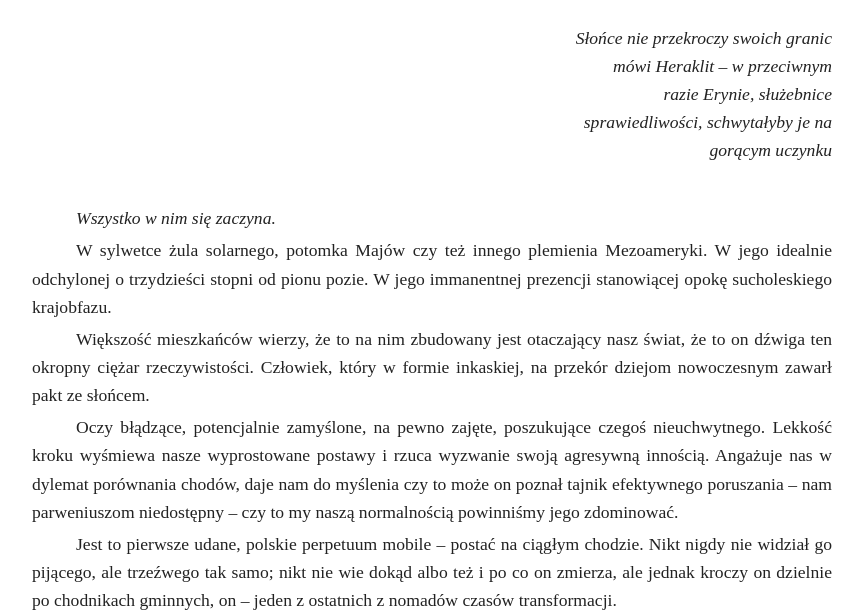
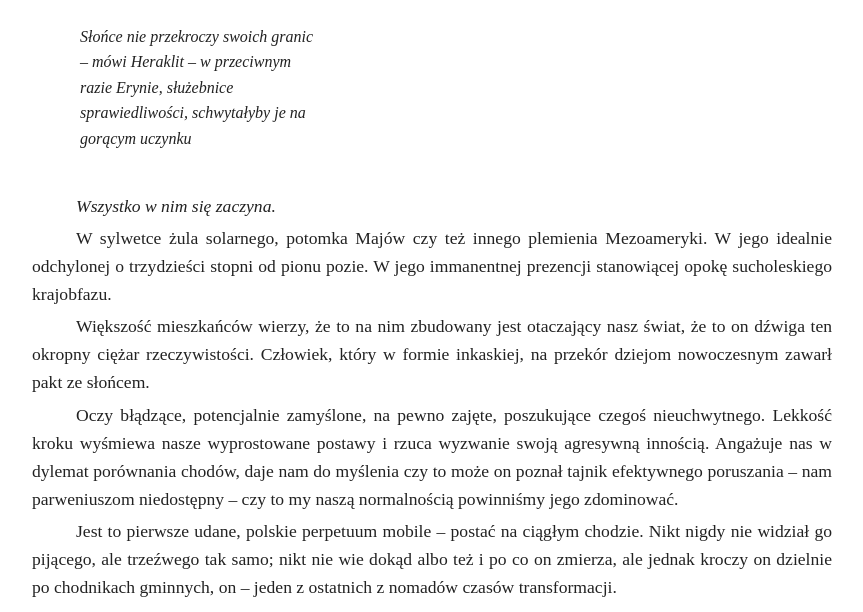
Before and after one commit to ziele14/stronka, a plain HTML site: page story1.html in a window 1280 px wide. Shown: the part 174-786 px from the top of the page, without its empty margins (208-1071 px from the left). Drawn offline with Linux system fonts and the light colour scheme.

```diff
--- a/story1.html
+++ b/story1.html
@@ -52,13 +52,15 @@
 
     /* Style for the right-aligned quote */
     .story-content .quote {
-      text-align: right;
+      /* text-align: right; --- Removed this */
+      text-align: left; /* Aligns text to the left within the new block */
       margin-bottom: 2.5rem; /* Space after quote */
-      /* Remove indent from quote */
+      margin-left: 3em;  /* Indent from the left */
+      margin-right: 3em; /* Indent from the right */
       text-indent: 0;
-      /* Keep pre-line for the quote's formatting */
       white-space: pre-line;
       font-style: italic;
+      font-size: 1rem; /* Made font slightly smaller to set it apart */
     }
 
     footer {
@@ -78,7 +80,7 @@
 
     <!-- This quote will not have the indent -->
     <p class="quote"><em>Słońce nie przekroczy swoich granic
-      mówi Heraklit – w przeciwnym
+      – mówi Heraklit – w przeciwnym
       razie Erynie, służebnice
       sprawiedliwości, schwytałyby je na
       gorącym uczynku</em></p>
```
